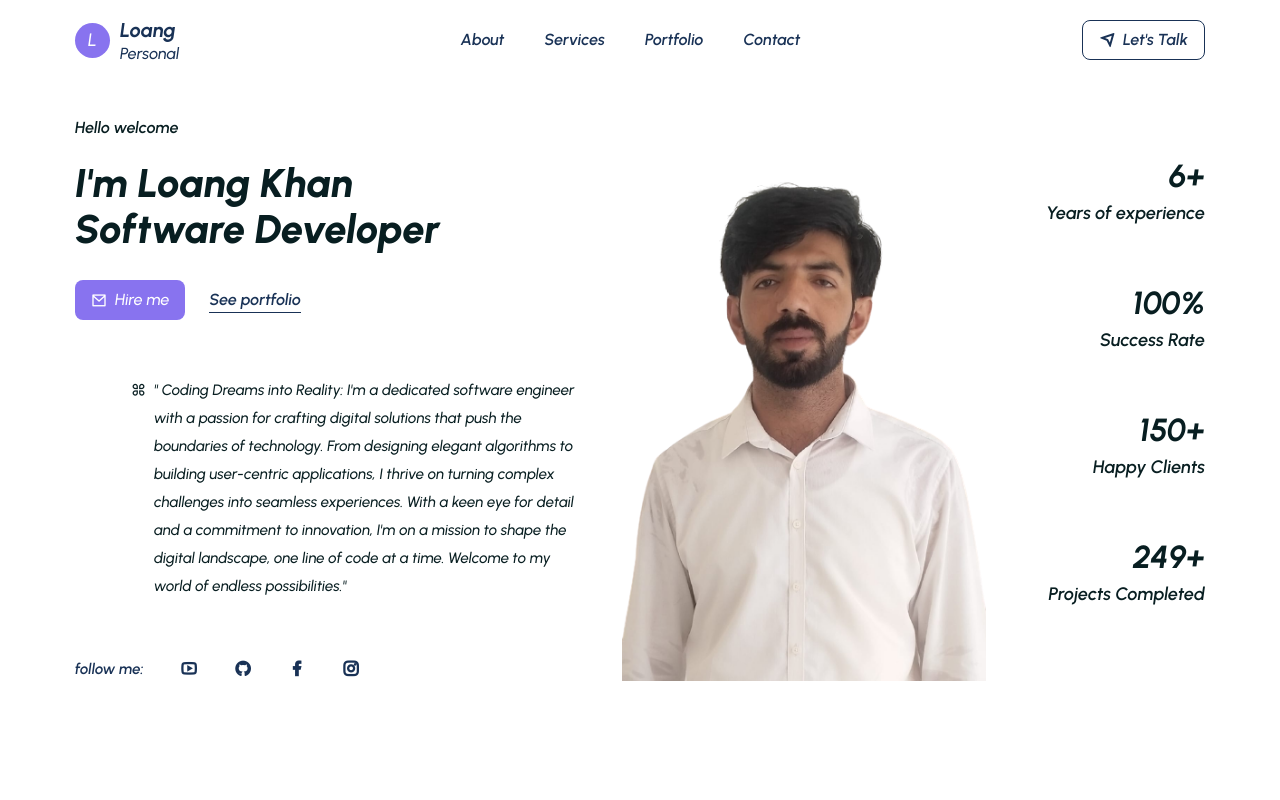
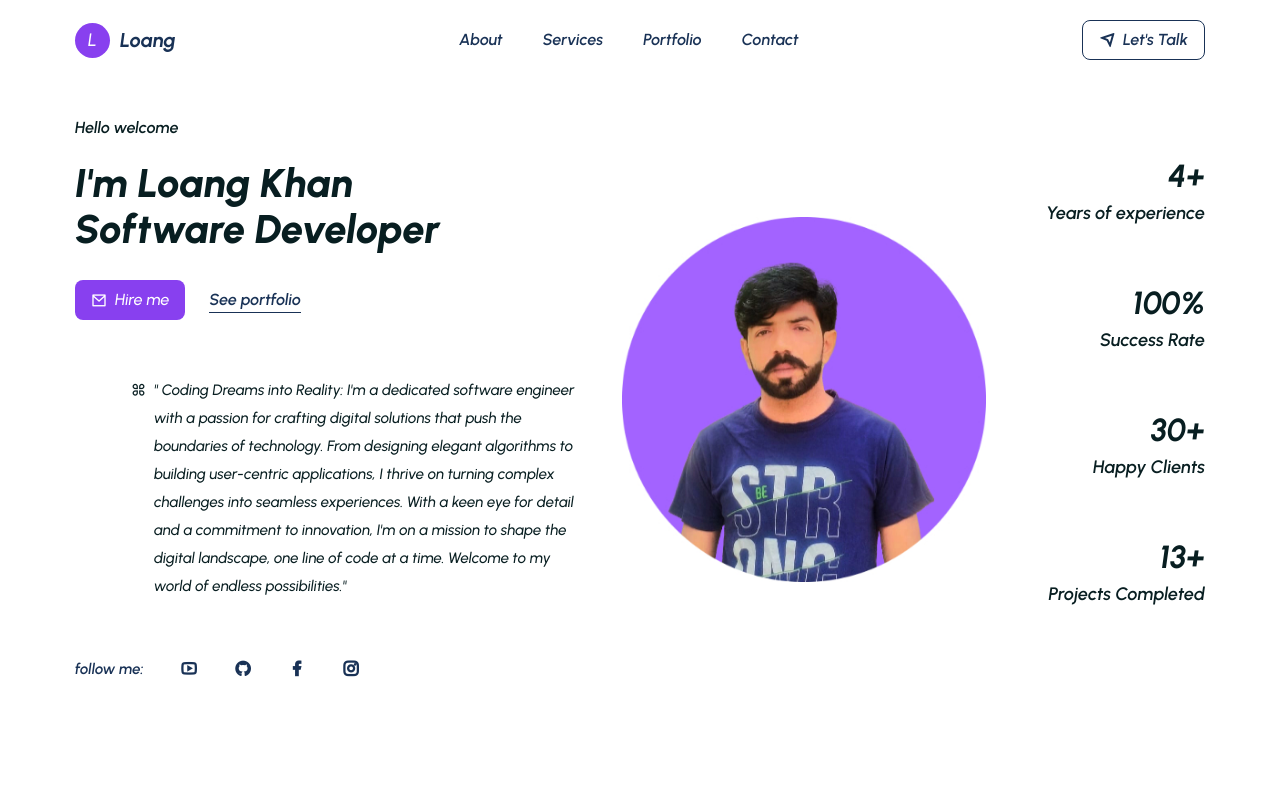
Before and after one commit to loangkhan97/tailwind-css-project, a React (Create React App) app: page / in a window 1280 px wide. Shown: the top 800 px of the page. Built offline with nearby package versions, Linux system fonts and the light colour scheme.

Commit message:
profile image updated

```diff
--- a/src/components/UI/Hero.jsx
+++ b/src/components/UI/Hero.jsx
@@ -1,5 +1,5 @@
 import React from 'react'
-import heroImg from "../../assets/images/loang.png"
+import heroImg from "../../assets/images/loang1.jpg"
 import CountUp from 'react-countup'
 const Hero = () => {
   return (
@@ -89,7 +89,7 @@ const Hero = () => {
              <div className="md:basis-1/5 flex justify-between text-center mt-10 flex-wrap gap-3 md:mt-0 md:flex-col md:justify-end md:text-end ">
              <div className="mb-10">
                 <h2 className="text-headingColor font-[700] text-[32px]">
-                    <CountUp start={0} end={6} duration={2} suffix='+' />
+                    <CountUp start={0} end={4} duration={2} suffix='+' />
                 </h2>
                 <h4
                     className='text-headingColor font-[600] text-[18px]'
@@ -105,7 +105,7 @@ const Hero = () => {
              </div>
              <div className="mb-10">
                 <h2 className="text-headingColor font-[700] text-[32px]">
-                    <CountUp start={0} end={150} duration={2} suffix='+' />
+                    <CountUp start={0} end={30} duration={2} suffix='+' />
                 </h2>
                 <h4
                     className='text-headingColor font-[600] text-[18px]'
@@ -113,7 +113,7 @@ const Hero = () => {
              </div>
              <div className="mb-10">
                 <h2 className="text-headingColor font-[700] text-[32px]">
-                    <CountUp start={0} end={249} duration={2} suffix='+' />
+                    <CountUp start={0} end={13} duration={2} suffix='+' />
                 </h2>
                 <h4
                     className='text-headingColor font-[600] text-[18px]'
--- a/src/components/footer/Footer.jsx
+++ b/src/components/footer/Footer.jsx
@@ -86,9 +86,9 @@ const Footer = () => {
                 <h2 className='text-gray-200 font-[500] text-[18px]'>
                 Loang
                 </h2>
-                <p className="text-gray-400 text-[14px] font-[500]">
+                {/* <p className="text-gray-400 text-[14px] font-[500]">
                   Personal
-                </p>
+                </p> */}
               </div>
             </div>
           </div>
--- a/src/components/header/Header.jsx
+++ b/src/components/header/Header.jsx
@@ -43,9 +43,9 @@ const Header = () => {
                 <span className='w-[35px] h-[35px] bg-primaryColor text-white text-[18px] font-[500] rounded-full flex items-center justify-center'>L</span>
                 <div className="leading-[20px]">
                     <h2 className='text-xl text-smallTextColor font-[700]'>Loang</h2>
-                    <p className='text-smallTextColor text-[16px] font-[500]'>
+                    {/* <p className='text-smallTextColor text-[16px] font-[500]'>
                         Personal
-                    </p>
+                    </p> */}
                 </div>
             </div>
             {/*==========logo end ========== */}
@@ -63,9 +63,11 @@ const Header = () => {
 
               {/*==========Menu right ============== */}
               <div className="flex items-center gap-4">
+                <a href="#contact">
                 <button className='flex items-center gap-2 text-smallTextColor font-[600] border border-solid border-smallTextColor py-2 px-4 rounded-[8px] max-h-[40px] hover:bg-smallTextColor hover:text-white hover:font-[500] ease-in duration-300'>
                 <i class="ri-send-plane-line"></i> Let's Talk
                 </button>
+                </a>
 
                 <span onClick={toggleMenu} className='text-2xl text-smallTextColor md:hidden cursor-pointer'><i class="ri-menu-line"></i></span>
               </div>
--- a/tailwind.config.js
+++ b/tailwind.config.js
@@ -6,7 +6,7 @@ module.exports = {
   theme: {
     extend: {
       colors: {
-        primaryColor: "#8873ef",
+        primaryColor: "#8840ef",
         headingColor: "#081e21",
         smallTextColor: "#193256",
       },
```
Also changed, not shown: src/assets/images/loang1.jpg (added).
